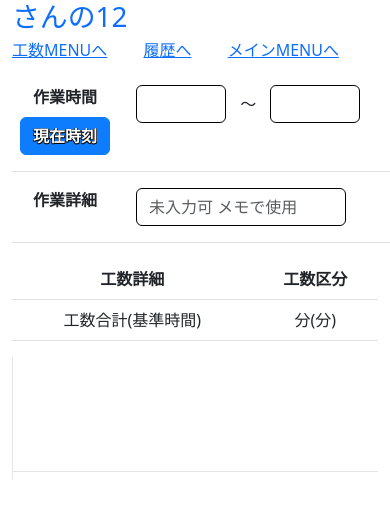
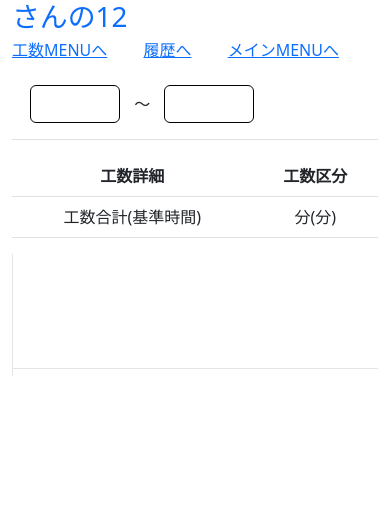
Before and after one commit to nomura-shokki/hozen-kosu-React, a Django app: template kosu/templates/kosu/input.html in a window 390 px wide. Shown: the top 518 px of the page. Run offline with Django 5.2, Linux system fonts and the light colour scheme; the template is opened without the code that fills it: values that come from a table or form of the project are taken from there, others are empty; some libraries are stand-ins or nearby versions.

Commit message:
時計修正68

```diff
--- a/kosu/templates/kosu/input.html
+++ b/kosu/templates/kosu/input.html
@@ -33,24 +33,12 @@
     {% endfor %}
     <table class="table table-custom no-wrap">
       <tr>
-        <th style="text-align:center;">
-          作業時間<br>
-          <input type="submit" value="現在時刻"  name="now_time" class="btn btn-blue7 mt-2 d-table-cell d-md-none">
-        </th>
         <td>
 
             <input class="your-time-field form-control custom-border" style="width : 90px;" type="text" id="start_time" name="start_time" data-precision="5" value={{default_start_time}}>
             ～
             <input class="your-time-field form-control custom-border" style="width : 90px;" type="text" id="end_time" name="end_time" data-precision="5" value={{default_end_time}}>
 
-        </td>
-      </tr>
-      <tr>
-        <th style="text-align:center;">
-          作業詳細
-        </th>
-        <td>
-          {{form.work_detail}}
         </td>
       </tr>
     </table>
```
